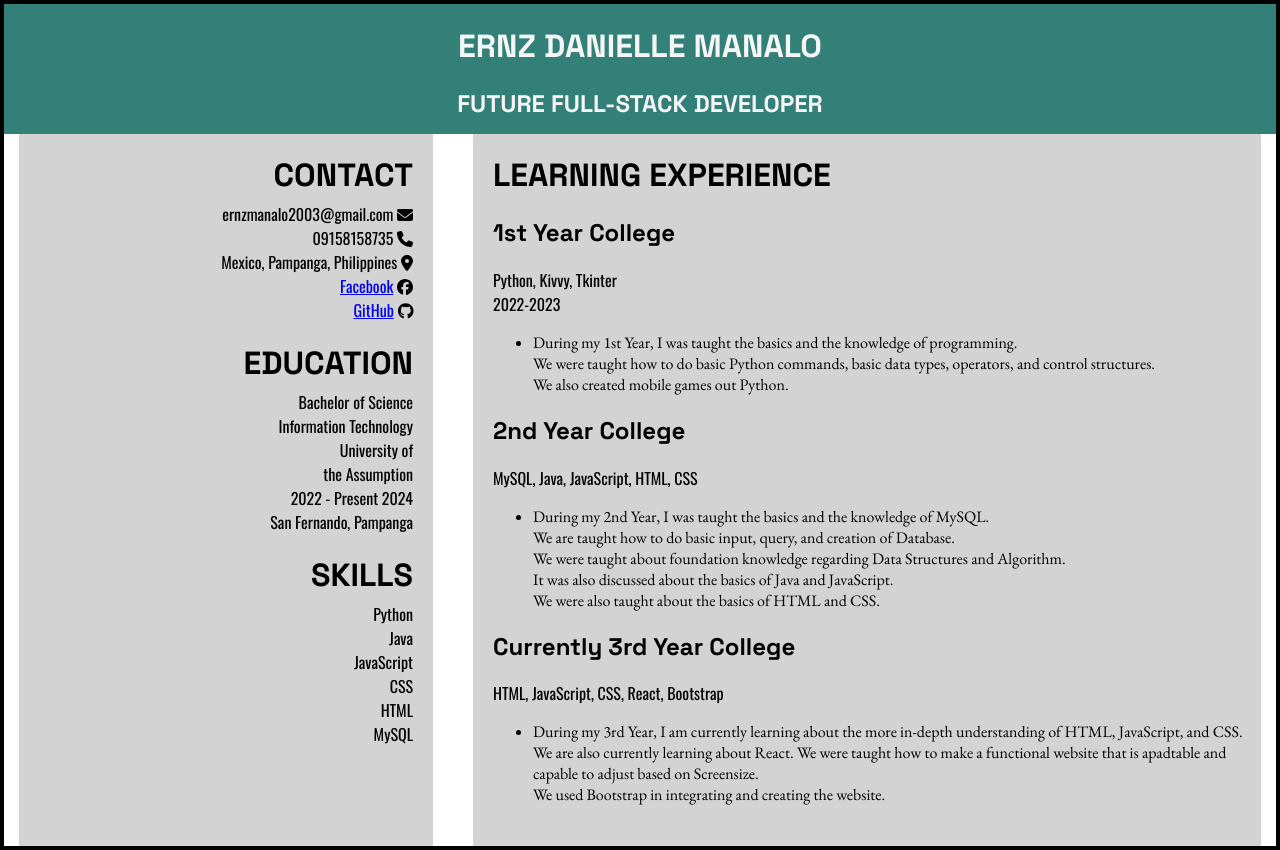
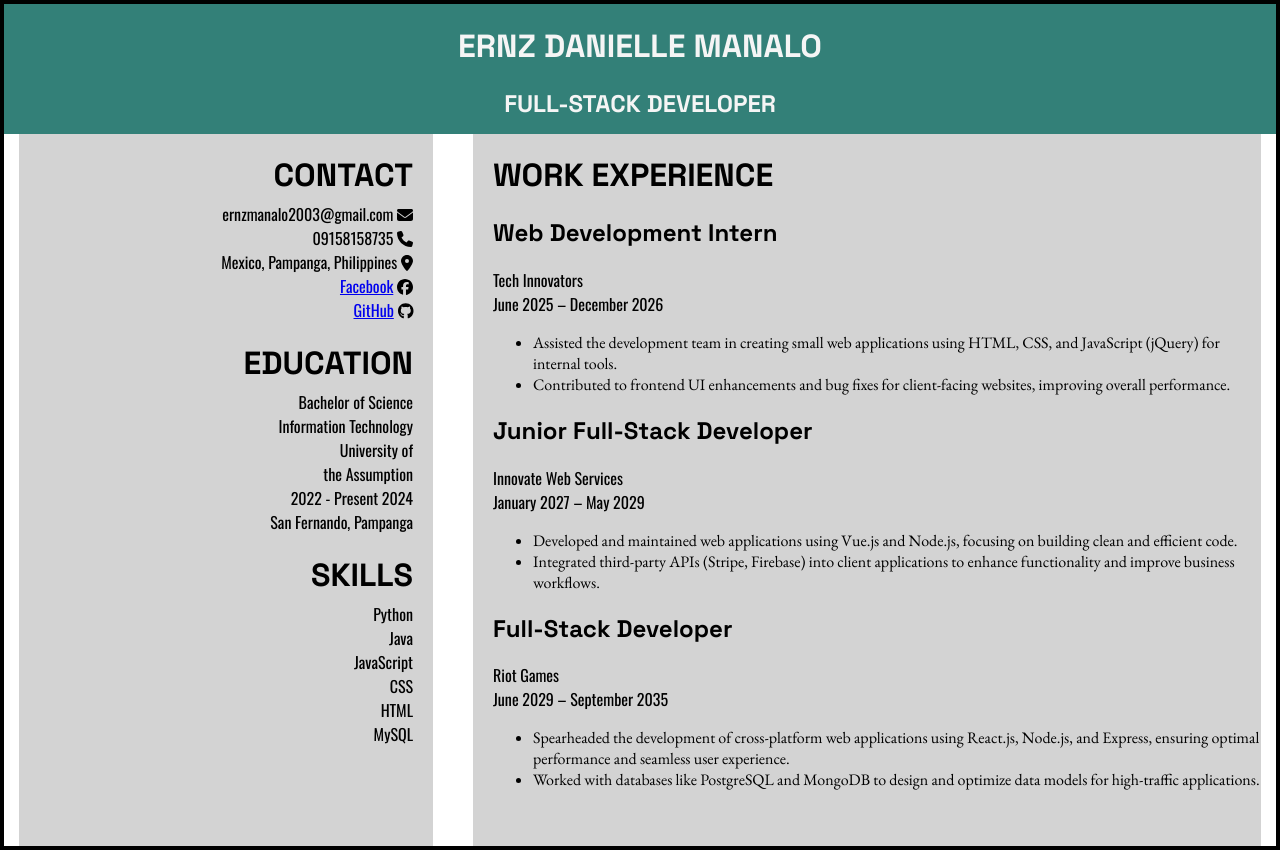
Before and after one commit to Piklar/Resume, a React (Create React App) app: page / in a window 1280 px wide. Built offline with nearby package versions, Linux system fonts and the light colour scheme.

Commit message:
Revival v3

```diff
--- a/src/App.js
+++ b/src/App.js
@@ -95,7 +95,7 @@ function Header() {
   return (
     <div>
       <h1>ERNZ DANIELLE MANALO</h1>
-      <h2>FUTURE FULL-STACK DEVELOPER</h2>
+      <h2>FULL-STACK DEVELOPER</h2>
     </div>
   );
 }
@@ -160,13 +160,13 @@ function Skills_p() {
 
 function LExp0_h1() {
   return(
-    <h1>LEARNING EXPERIENCE</h1>
+    <h1>WORK EXPERIENCE</h1>
   );
 }
 
 function LExp1_h2() {
   return(
-    <h2>1st Year College</h2>
+    <h2>Web Development Intern</h2>
   );
 }
 
@@ -175,13 +175,14 @@ function LExp1_p() {
     return(
       <div>
         <p>
-          Python, Kivvy, Tkinter <br /> 2022-2023
+        Tech Innovators<br /> June 2025 – December 2026
         </p>
         <ul>
           <li>
-            During my 1st Year, I was taught the basics and the knowledge of programming. <br />
-            We were taught how to do basic Python commands, basic data types, operators, and control structures. <br />
-            We also created mobile games out Python.
+            Assisted the development team in creating small web applications using HTML, CSS, and JavaScript (jQuery) for internal tools.
+          </li>
+          <li>
+            Contributed to frontend UI enhancements and bug fixes for client-facing websites, improving overall performance.
           </li>
         </ul>
       </div>
@@ -190,7 +191,7 @@ function LExp1_p() {
 
 function LExp2_h2() {
   return(
-    <h2>2nd Year College</h2>
+    <h2>Junior Full-Stack Developer</h2>
   );
 }
 
@@ -198,15 +199,14 @@ function LExp2_p() {
   return(
     <div>
       <p>
-        MySQL, Java, JavaScript, HTML, CSS
+      Innovate Web Services<br /> January 2027 – May 2029
       </p>
       <ul>
         <li>
-          During my 2nd Year, I was taught the basics and the knowledge of MySQL. <br />
-          We are taught how to do basic input, query, and creation of Database. <br />
-          We were taught about foundation knowledge regarding Data Structures and Algorithm. <br />
-          It was also discussed about the basics of Java and JavaScript. <br />
-          We were also taught about the basics of HTML and CSS.
+        Developed and maintained web applications using Vue.js and Node.js, focusing on building clean and efficient code.
+        </li>
+        <li>
+        Integrated third-party APIs (Stripe, Firebase) into client applications to enhance functionality and improve business workflows.
         </li>
       </ul>
     </div>
@@ -216,7 +216,7 @@ function LExp2_p() {
 
 function LExp3_h2() {
   return(
-    <h2>Currently 3rd Year College</h2>
+    <h2>Full-Stack Developer</h2>
   );
 }
 
@@ -224,13 +224,14 @@ function LExp3_p() {
   return(
     <div>
       <p>
-        HTML, JavaScript, CSS, React, Bootstrap
+      Riot Games<br /> June 2029 – September 2035
       </p>
       <ul>
         <li>
-          During my 3rd Year, I am currently learning about the more in-depth understanding of HTML, JavaScript, and CSS. <br />
-          We are also currently learning about React. We were taught how to make a functional website that is apadtable and capable to adjust based on Screensize. <br />
-          We used Bootstrap in integrating and creating the website.
+        Spearheaded the development of cross-platform web applications using React.js, Node.js, and Express, ensuring optimal performance and seamless user experience.
+        </li>
+        <li>
+        Worked with databases like PostgreSQL and MongoDB to design and optimize data models for high-traffic applications.
         </li>
       </ul>
     </div>
```
